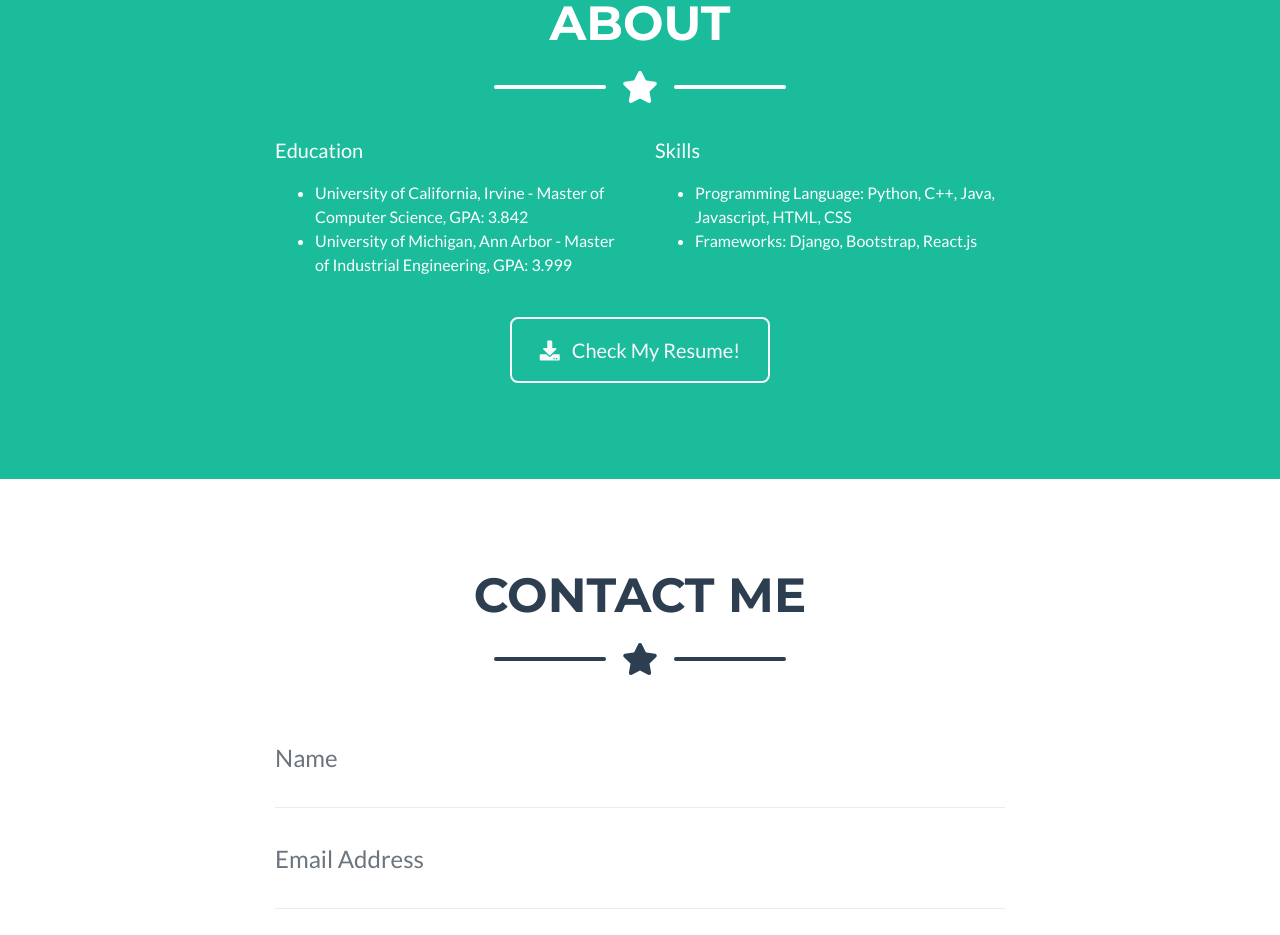
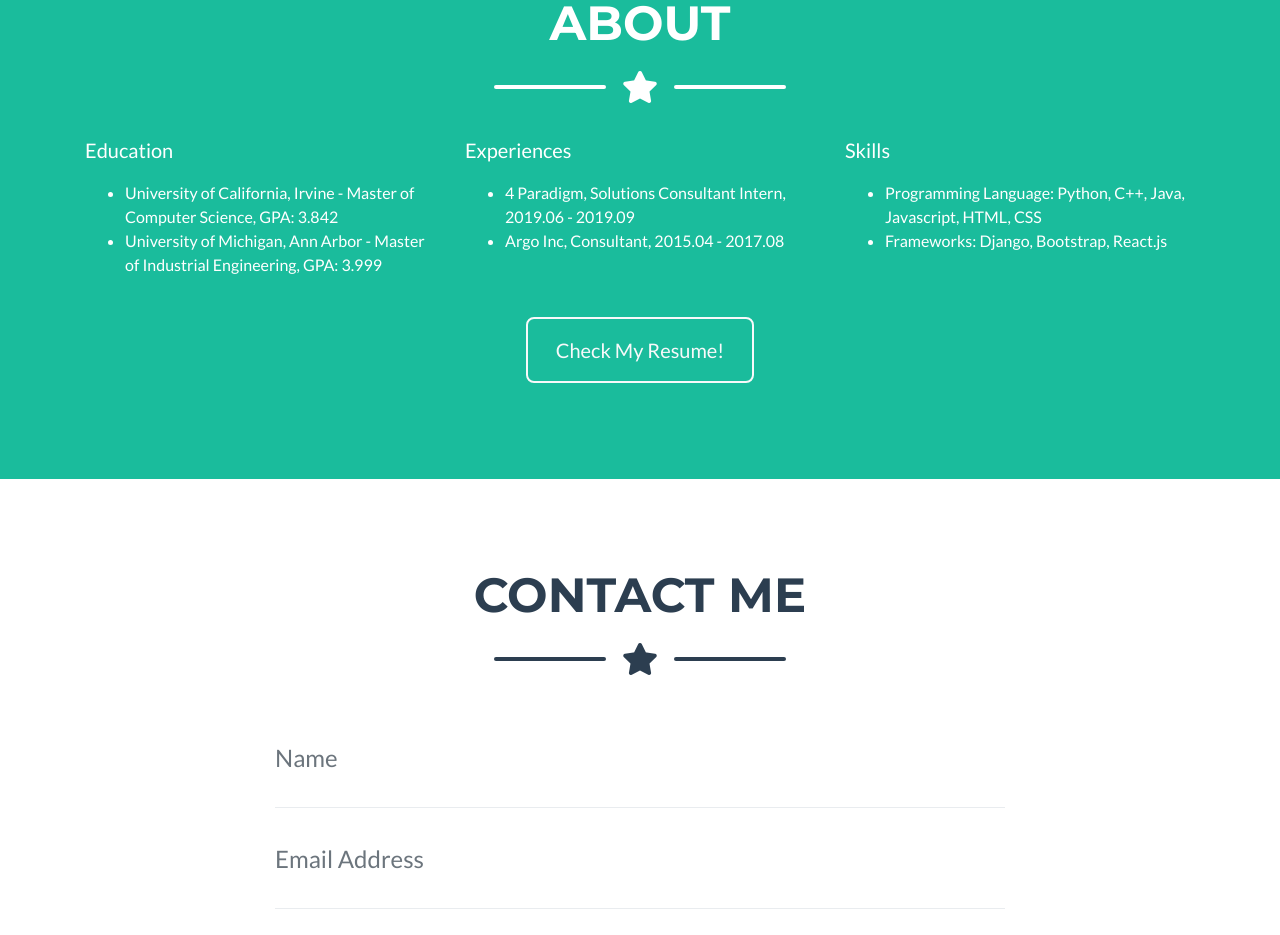
Before and after one commit to JiexunLi/jiexunli.github.io, a website with bundled scripts: page index.html in a window 1280 px wide. Shown: the part 1526-2461 px from the top of the page. Built offline with nearby package versions, Linux system fonts and the light colour scheme.

Commit message:
adding resume

```diff
--- a/index.html
+++ b/index.html
@@ -202,6 +202,13 @@
                 </ul>
             </div>
             <div class="col-lg-4 mr-auto">
+                <p class="lead">Experiences</p>
+                <ul class="lead" style="font-size: 1rem">
+                    <li><a href="https://www.4paradigm.com/" style="color: white">4 Paradigm</a>, Solutions Consultant Intern, 2019.06 - 2019.09</li>
+                    <li><a href="https://www.argoconsulting.com/" style="color:white">Argo Inc</a>, Consultant, 2015.04 - 2017.08</li>
+                </ul>
+            </div>
+            <div class="col-lg-4 mr-auto">
                 <p class="lead">Skills</p>
                 <ul class="lead" style="font-size: 1rem">
                     <li>Programming Language: Python, C++, Java, Javascript, HTML, CSS</li>
@@ -212,8 +219,8 @@
 
         <!-- About Section Button -->
         <div class="text-center mt-4">
-            <a class="btn btn-xl btn-outline-light" href="/JiexunLi/jiexunli.github.io/raw/master/Jiexun%20Li_Resume.pdf" download="Jiexun Li_Resume">
-                <i class="fas fa-download mr-2"></i>
+            <a class="btn btn-xl btn-outline-light" href="https://github.com/JiexunLi/jiexunli.github.io/blob/master/Jiexun%20Li_Resume.pdf">
+                <!--<i class="fas fa-download mr-2"></i>-->
                 Check My Resume!
             </a>
         </div>
```
